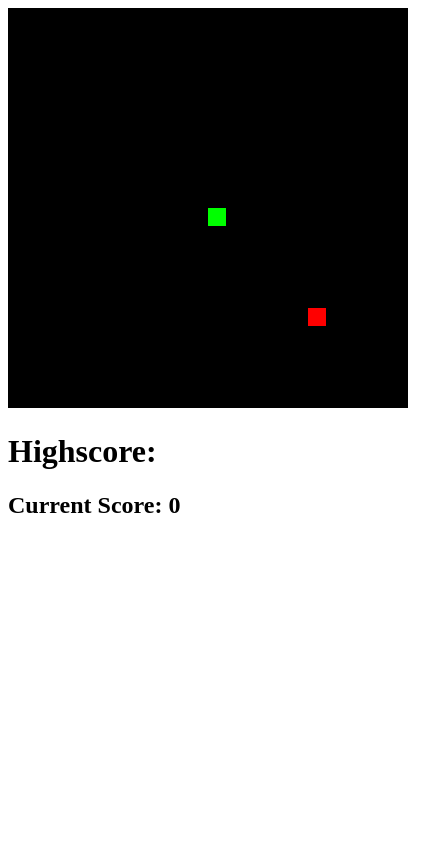
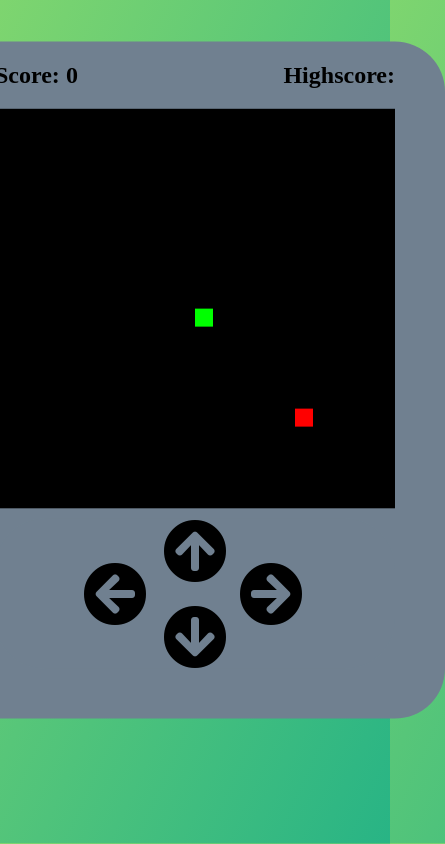
Before and after one commit to baconboy7/snake-game, a plain HTML site: page index.html in a window 390 px wide. Shown: the whole page, 445 px wide, since content can reach past the window. Drawn offline with Linux system fonts and the light colour scheme.

Commit message:
added basic styling and buttons for mobile

```diff
--- a/app.js
+++ b/app.js
@@ -3,7 +3,7 @@ window.onload=function() {
     context=canvas.getContext("2d");
     document.addEventListener("keydown",keyPush);
     setInterval(game,1000/15);
-}
+};
 
 highScore = 0;
 currentScore = 0;
@@ -77,3 +77,19 @@ function keyPush(evt) {
             break;
     }
 }
+
+document.getElementById('up').addEventListener('click', function () {
+    xVelocity=0;yVelocity=-1;
+});
+
+document.getElementById('right').addEventListener('click', function () {
+    xVelocity=1;yVelocity=0;
+});
+
+document.getElementById('down').addEventListener('click', function () {
+    xVelocity=0;yVelocity=1;
+});
+
+document.getElementById('left').addEventListener('click', function () {
+    xVelocity=-1;yVelocity=0;
+});
--- /dev/null
+++ b/index.css
@@ -0,0 +1,70 @@
+body{
+    height: 98vh;
+    background-size: cover;
+    background-image: linear-gradient(to right bottom, #7ed56f, #28b485)
+}
+
+.container{
+    position: absolute;
+    top: 45%;
+    left: 50%;
+    transform: translate(-50%, -50%);
+    background: slategray;
+    padding: 0 50px 50px 50px;
+    border-radius: 50px;
+}
+
+h1{
+    position: absolute;
+    top: 5%;
+    left: 50%;
+    transform: translate(-50%, -50%);
+}
+
+h2{
+    display: inline-block;
+}
+
+.pull-right{
+    float: right;
+}
+
+canvas{
+    display: block;
+    margin-bottom: 10px;
+}
+
+.buttons-container{
+    position: relative;
+    background: slategray;
+    padding: 100px 50px 50px 50px;
+    border-radius: 50px;
+}
+
+#up{
+    position: absolute;
+    top: 0;
+    left: 50%;
+    transform: translate(-50%, 0);
+}
+
+#down{
+    position: absolute;
+    bottom: 0;
+    left: 50%;
+    transform: translate(-50%, 0);
+}
+
+#left{
+    position: absolute;
+    top: 50%;
+    left: 30%;
+    transform: translate(-50%, -50%);
+}
+
+#right{
+    position: absolute;
+    top: 50%;
+    right: 15%;
+    transform: translate(-50%, -50%);
+}
--- a/index.html
+++ b/index.html
@@ -6,11 +6,23 @@
           content="width=device-width, user-scalable=no, initial-scale=1.0, maximum-scale=1.0, minimum-scale=1.0">
     <meta http-equiv="X-UA-Compatible" content="ie=edge">
     <title>Snake Game</title>
+    <link href="index.css" rel="stylesheet">
+    <link rel="stylesheet" href="https://use.fontawesome.com/releases/v5.8.1/css/all.css" integrity="sha384-50oBUHEmvpQ+1lW4y57PTFmhCaXp0ML5d60M1M7uH2+nqUivzIebhndOJK28anvf" crossorigin="anonymous">
+
 </head>
 <body>
-<canvas id="gamecanvas" width="400" height="400"></canvas>
-<h1>Highscore: <span id="highscore"></span></h1>
-<h2>Current Score: <span id="score"></span></h2>
+<h1>Snake Game</h1>
+<div class="container">
+    <h2>Score: <span id="score"></span></h2>
+    <h2 class="pull-right">Highscore: <span id="highscore"></span></h2>
+    <canvas id="gamecanvas" width="400" height="400"></canvas>
+    <div class="buttons-container">
+        <i id="up" class="fas fa-arrow-circle-up fa-4x"></i>
+        <i id="left" class="fas fa-arrow-circle-left fa-4x"></i>
+        <i id="down" class="fas fa-arrow-circle-down fa-4x"></i>
+        <i id="right" class="fas fa-arrow-circle-right fa-4x"></i>
+    </div>
+</div>
 <script src="app.js"></script>
 </body>
 </html>
```
Also changed, not shown: 1 other file.
